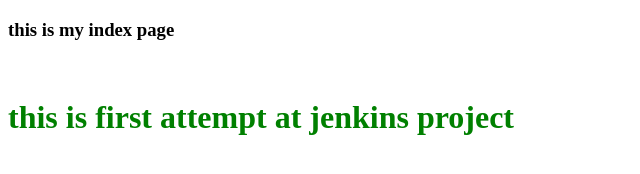
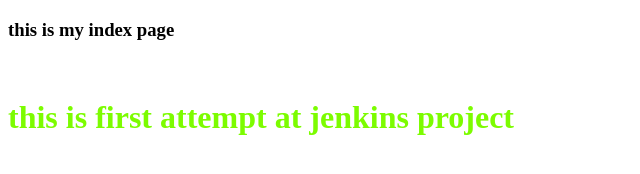
Before and after one commit to irfaan888/html-1-demo, a plain HTML site: page index.html in a window 1280 px wide. Shown: the whole page, without its empty margins (0-640 px from the left). Drawn offline with Linux system fonts and the light colour scheme.

Commit message:
color is changed to green

```diff
--- a/index.html
+++ b/index.html
@@ -7,7 +7,7 @@
     <title>Document</title>
     <style>
     h1{
-        color:green;
+        color:lawngreen;
     }
     </style>
 </head>
```
